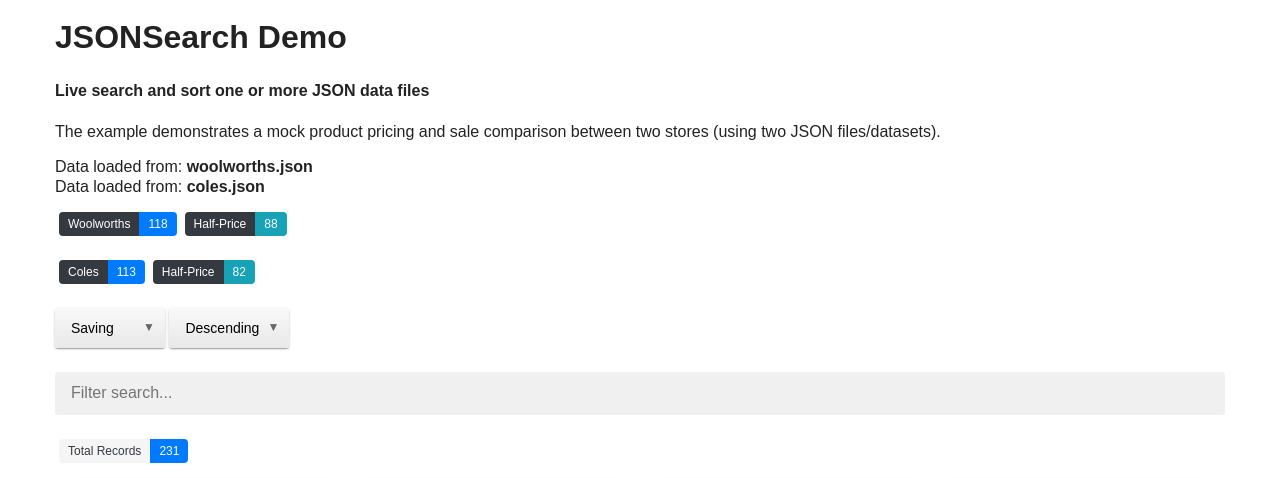
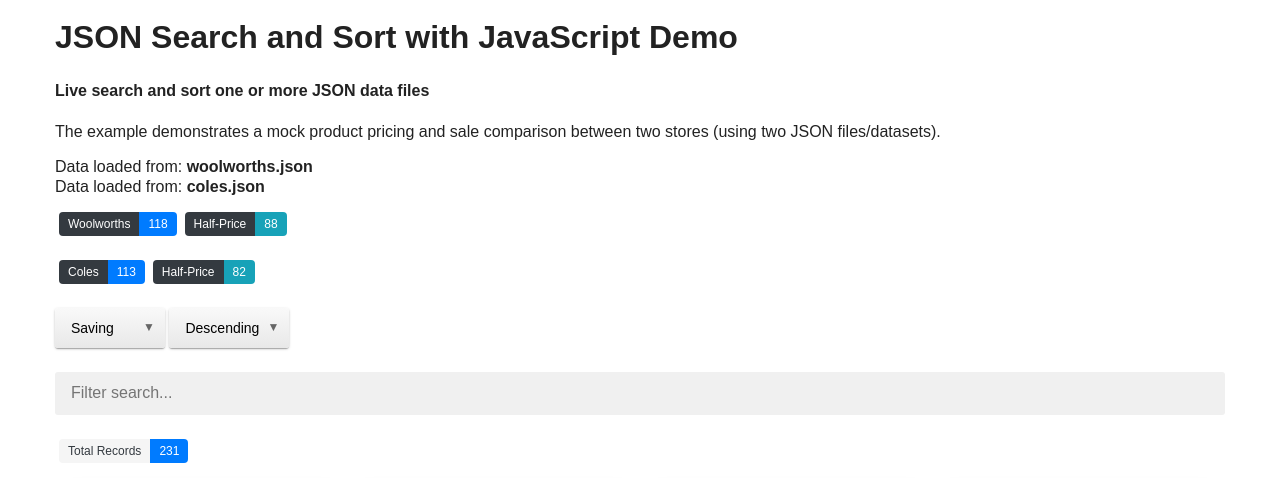
Before and after one commit to bradsec/jsonsearch, a plain HTML site: page index.html in a window 1280 px wide. Shown: the top 478 px of the page. Drawn offline with Linux system fonts and the light colour scheme.

Commit message:
Minor wording update

```diff
--- a/index.html
+++ b/index.html
@@ -11,7 +11,7 @@
 </head>
   <body>
     <div class="container">
-      <h1><a href="https://github.com/bradsec/jsonsearch">JSONSearch Demo</a></h1>
+      <h1><a href="https://github.com/bradsec/jsonsearch">JSON Search and Sort with JavaScript Demo</a></h1>
       <h4>Live search and sort one or more JSON data files</h4>
       <p class="v-spaced">The example demonstrates a mock product pricing and sale comparison between two stores (using two JSON files/datasets).</p>
 
```
